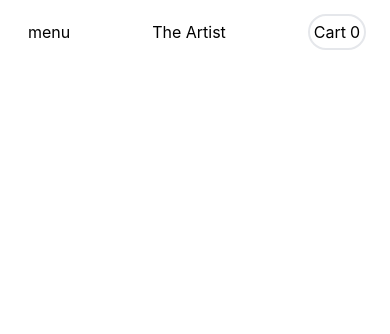
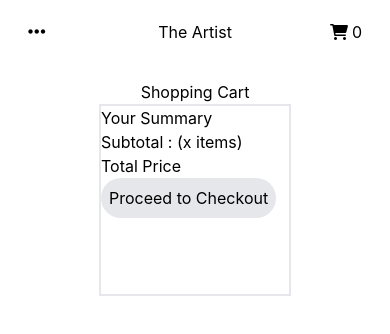
Before and after one commit to Twelve03/redux-store, a React (Create React App) app: page /cart in a window 390 px wide. Shown: the top 334 px of the page. Built offline with nearby package versions, Linux system fonts and the light colour scheme.

Commit message:
Shopping cart structure added

```diff
--- a/public/index.html
+++ b/public/index.html
@@ -8,6 +8,14 @@
     <meta
       name="description"
       content="Web site created using create-react-app"
+    />
+    <!-- FontAwesome CDN -->
+    <link
+      rel="stylesheet"
+      href="https://cdnjs.cloudflare.com/ajax/libs/font-awesome/6.0.0-beta2/css/all.min.css"
+      integrity="sha512-YWzhKL2whUzgiheMoBFwW8CKV4qpHQAEuvilg9FAn5VJUDwKZZxkJNuGM4XkWuk94WCrrwslk8yWNGmY1EduTA=="
+      crossorigin="anonymous"
+      referrerpolicy="no-referrer"
     />
     <!-- TailWindCSS -->
     <link
--- a/src/App.js
+++ b/src/App.js
@@ -13,7 +13,7 @@ function App() {
         <Switch>
           <Route path="/" exact component={ProductsList} />
           <Route path="/products/:id" exact component={Product} />
-          <Route path="/products/cart" exact component={Cart} />
+          <Route path="/cart" exact component={Cart} />
         </Switch>
       </Router>
     </div>
--- a/src/Components/Cart.js
+++ b/src/Components/Cart.js
@@ -1,7 +1,30 @@
-import React from "react";
+import React, { useState } from "react";
+import { useSelector } from "react-redux";
+import CartItem from "./CartItem";
 
 const Cart = () => {
-  return <div></div>;
+  const cartItems = useSelector((state) => state.cart.cart);
+
+  return (
+    <div className="p-2 pt-20 flex flex-col items-center">
+      <h1>Shopping Cart</h1>
+      <div className="flex flex-col items-center">
+        {cartItems.map((item) => (
+          <CartItem key={item.id} itemData={item} />
+        ))}
+      </div>
+      <div className="h-48 w-48 border-2">
+        <p>Your Summary</p>
+        <div className="flex flex-col">
+          <p>Subtotal : (x items)</p>
+          <p>Total Price</p>
+        </div>
+        <button className="p-2 bg-gray-200 rounded-full">
+          Proceed to Checkout
+        </button>
+      </div>
+    </div>
+  );
 };
 
 export default Cart;
--- /dev/null
+++ b/src/Components/CartItem.js
@@ -0,0 +1,28 @@
+import React from "react";
+
+const CartItem = ({ itemData }) => {
+  return (
+    <div className="m-4 flex flex-col border-2 w-72">
+      <div className="flex">
+        <img src={itemData.image} alt={itemData.title} className="w-32" />
+        <div>
+          <p>{itemData.title}</p>
+          <p>${itemData.price}</p>
+        </div>
+      </div>
+      <div className="flex w-full items-center justify-around bg-gray-200">
+        <div>
+          <p>Quantity</p>
+          {itemData.qty}
+        </div>
+        <div>
+          <p>total</p>
+          <p>${itemData.qty * itemData.price}</p>
+        </div>
+        <i className="fas fa-trash"></i>
+      </div>
+    </div>
+  );
+};
+
+export default CartItem;
--- a/src/Components/Header.js
+++ b/src/Components/Header.js
@@ -1,7 +1,20 @@
-import { useState } from "react";
+import { useState, useEffect } from "react";
+import { useSelector } from "react-redux";
+import { Link } from "react-router-dom";
 
 const Header = () => {
+  const productsInCart = useSelector((state) => state.cart.cart);
+  const [cartCount, setCartCount] = useState(0);
   const [showMenu, setShowMenu] = useState(false);
+
+  useEffect(() => {
+    let count = 0;
+    productsInCart.forEach((item) => {
+      count += item.qty;
+    });
+
+    setCartCount(count);
+  }, [productsInCart, cartCount]);
 
   return (
     <header
@@ -10,7 +23,7 @@ const Header = () => {
     >
       {/* Mobile Nav */}
       <div onClick={() => setShowMenu(!showMenu)} className="ml-7 md:hidden">
-        menu
+        <i className="fas fa-ellipsis-h text-xl"></i>
       </div>
       {showMenu && (
         <nav
@@ -30,12 +43,18 @@ const Header = () => {
         <a href="/">Contact</a>
       </nav>
 
-      <div className="md:-ml-40">The Artist</div>
+      <Link to="/">
+        <div className="absolute top-1/2 left-1/2 transform -translate-x-1/2 -translate-y-1/2">
+          The Artist
+        </div>
+      </Link>
 
-      <div className="p-1 mr-6 flex border-2 rounded-full">
-        <p>Cart</p>
-        <p className="ml-1">0</p>
-      </div>
+      <Link to="/cart">
+        <div className="p-1 mr-6 flex items-center rounded-full">
+          <i className="fas fa-shopping-cart"></i>
+          <p className="ml-1">{cartCount}</p>
+        </div>
+      </Link>
     </header>
   );
 };
```
